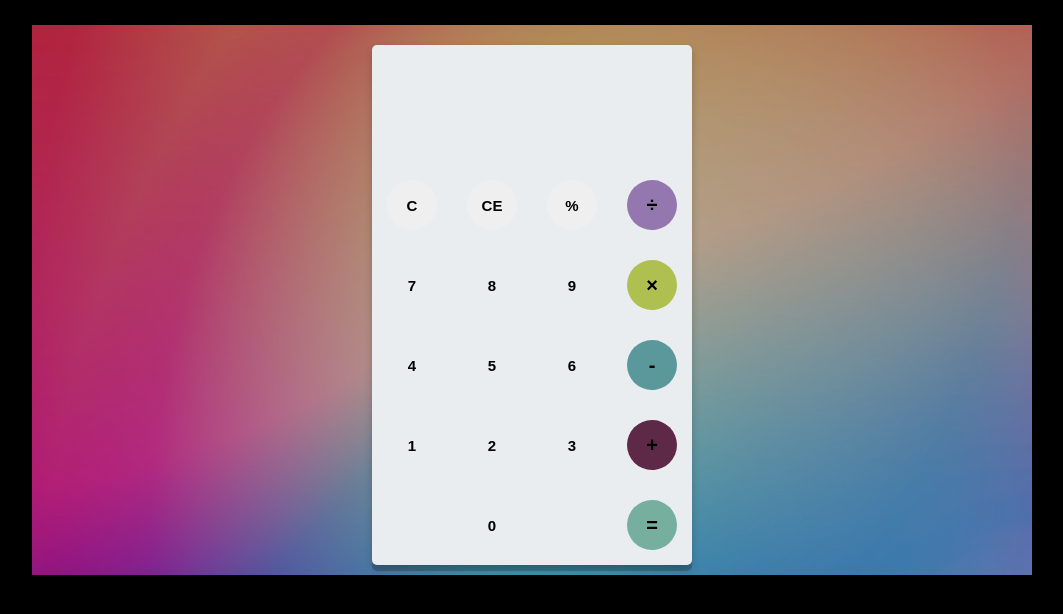
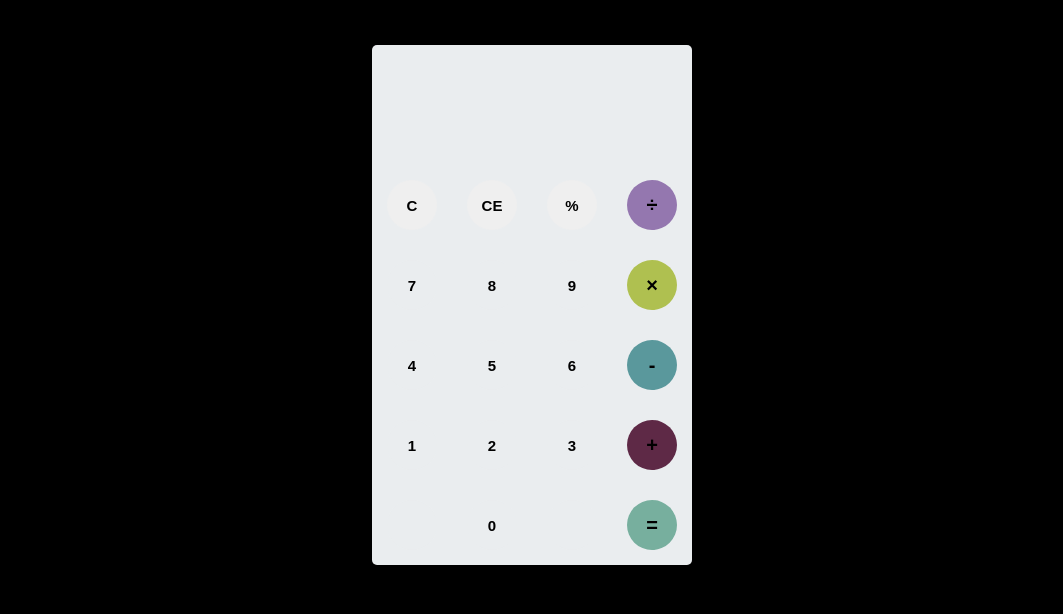
Before and after one commit to oussamabouzaidi19981/Calculator, a plain HTML site: page index.html in a window 1280 px wide. Shown: the whole page, without its empty margins (108-1171 px from the left). Drawn offline with Linux system fonts and the light colour scheme.

Commit message:
Update style.css

```diff
--- a/style.css
+++ b/style.css
@@ -5,7 +5,7 @@ background-color: black;
 #container{
     width: 1000px;
     height: 550px;
-    background-image:linear-gradient(rgba(0,0,0,0.3),rgba(0,0,0,0.3)), url(unnamed2.png);
+
     margin: 25px auto ;
     top: 10px;
 
```
